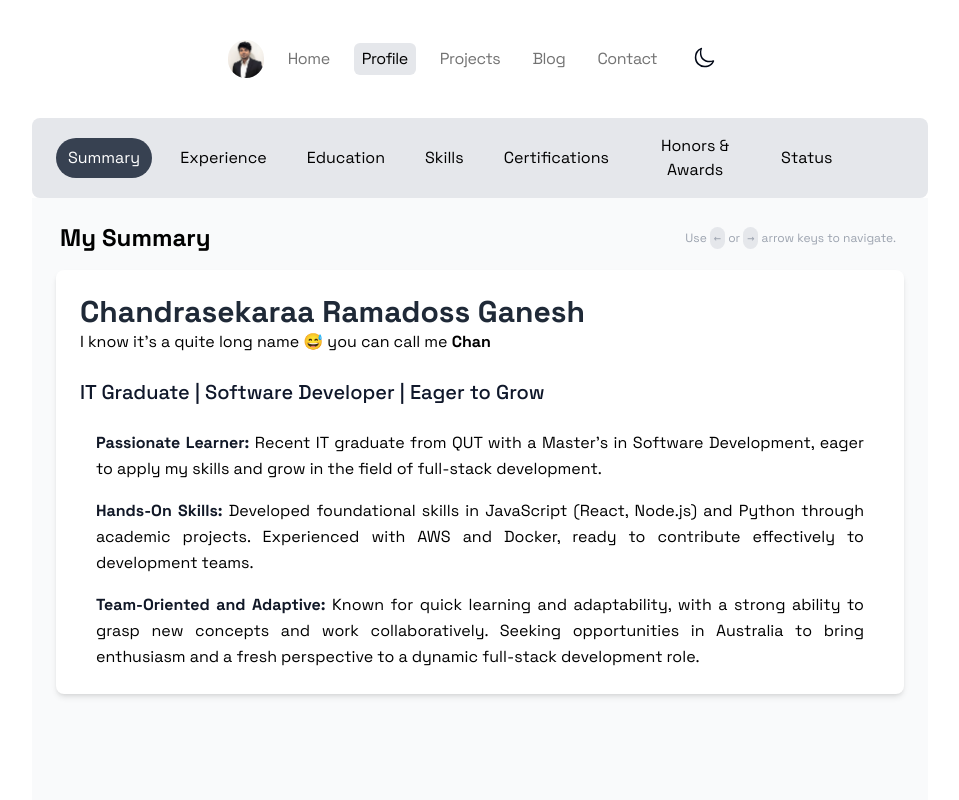
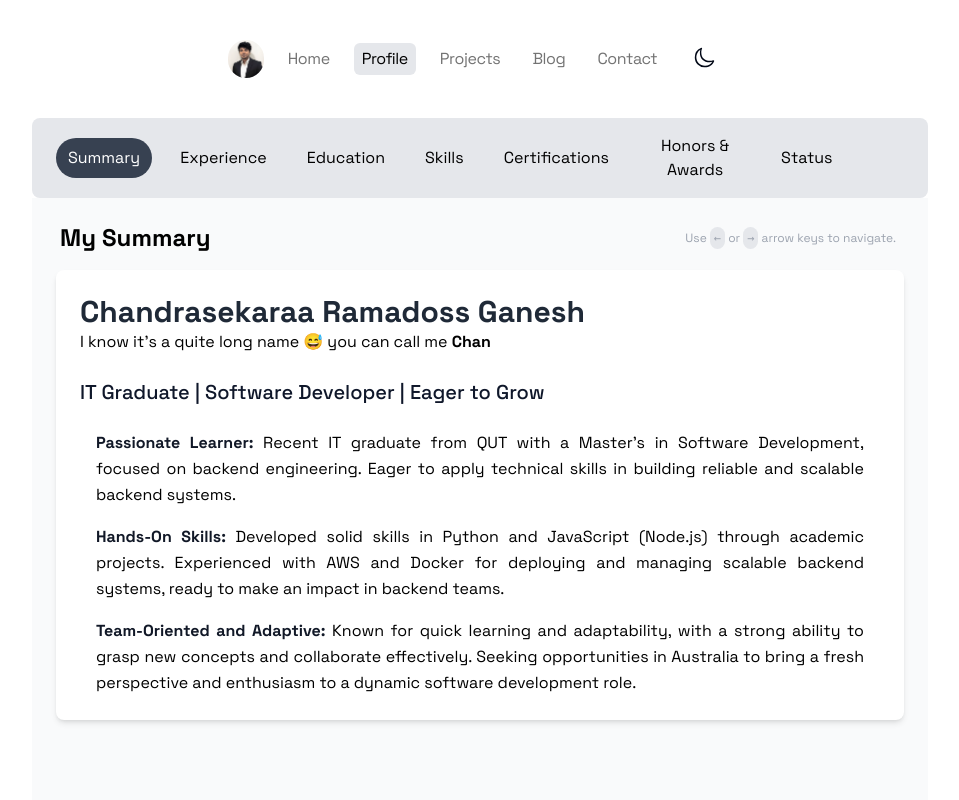
Before and after one commit to rgcsekaraa/crg-portfolio, a Next.js app: page /profile in a window 1280 px wide. Shown: the top 800 px of the page, without its empty margins (160-1119 px from the left). Built offline with nearby package versions, Linux system fonts and the light colour scheme.

Commit message:
backend emphasis

```diff
--- a/app/profile/page.tsx
+++ b/app/profile/page.tsx
@@ -28,17 +28,18 @@ const Summary = () => (
           Passionate Learner:{' '}
         </span>
         Recent IT graduate from QUT with a Master’s in Software Development,
-        eager to apply my skills and grow in the field of full-stack
-        development.
+        focused on backend engineering. Eager to apply technical skills in
+        building reliable and scalable backend systems.
       </p>
 
       <p className='max-w-3xl text-justify leading-relaxed'>
         <span className='font-bold text-gray-900 dark:text-gray-200'>
           Hands-On Skills:{' '}
         </span>
-        Developed foundational skills in JavaScript (React, Node.js) and Python
-        through academic projects. Experienced with AWS and Docker, ready to
-        contribute effectively to development teams.
+        Developed solid skills in Python and JavaScript (Node.js) through
+        academic projects. Experienced with AWS and Docker for deploying and
+        managing scalable backend systems, ready to make an impact in backend
+        teams.
       </p>
 
       <p className='max-w-3xl text-justify leading-relaxed'>
@@ -46,9 +47,9 @@ const Summary = () => (
           Team-Oriented and Adaptive:{' '}
         </span>
         Known for quick learning and adaptability, with a strong ability to
-        grasp new concepts and work collaboratively. Seeking opportunities in
-        Australia to bring enthusiasm and a fresh perspective to a dynamic
-        full-stack development role.
+        grasp new concepts and collaborate effectively. Seeking opportunities in
+        Australia to bring a fresh perspective and enthusiasm to a dynamic
+        software development role.
       </p>
     </div>
   </div>
@@ -153,8 +154,9 @@ const Skills = () => (
         Industry Knowledge
       </h3>
       <p className='leading-relaxed text-gray-700 dark:text-gray-300'>
-        Full-Stack Development, MERN Stack, Cloud Computing, Software
-        Engineering, Agile Methodologies, REST APIs, eBPF.
+        Backend Development, Cloud Infrastructure, Software Engineering, REST
+        APIs, Linux Kernel Development, eBPF, System Call Interception, Agile
+        Methodologies
       </p>
     </div>
 
@@ -164,8 +166,18 @@ const Skills = () => (
         Tools & Technologies
       </h3>
       <p className='leading-relaxed text-gray-700 dark:text-gray-300'>
-        Python, Node.js, React, TypeScript, Docker, AWS, Django, MongoDB, MySQL,
-        Git, GitHub, Postman, CI/CD, Tailwind CSS, HTML5, CSS3
+        Python, Node.js, Express, Django, Docker, AWS, Git, GitHub, Postman,
+        CI/CD, TypeScript, Tailwind, HTML5
+      </p>
+    </div>
+
+    {/* Databases Section */}
+    <div>
+      <h3 className='mb-2 text-2xl font-bold text-gray-800 dark:text-gray-100'>
+        Databases
+      </h3>
+      <p className='leading-relaxed text-gray-700 dark:text-gray-300'>
+        MongoDB, Postgresql, SQLite
       </p>
     </div>
 
@@ -175,18 +187,7 @@ const Skills = () => (
         Interpersonal Skills
       </h3>
       <p className='leading-relaxed text-gray-700 dark:text-gray-300'>
-        Teamwork, Leadership, Fast Learner, Adaptability, Problem Solving,
-        Communication, Multitasking
-      </p>
-    </div>
-
-    {/* Databases Section */}
-    <div>
-      <h3 className='mb-2 text-2xl font-bold text-gray-800 dark:text-gray-100'>
-        Databases
-      </h3>
-      <p className='leading-relaxed text-gray-700 dark:text-gray-300'>
-        MongoDB, MySQL, SQLite
+        Teamwork, Fast Learner, Adaptability, Problem Solving, Communication.
       </p>
     </div>
   </div>
```
